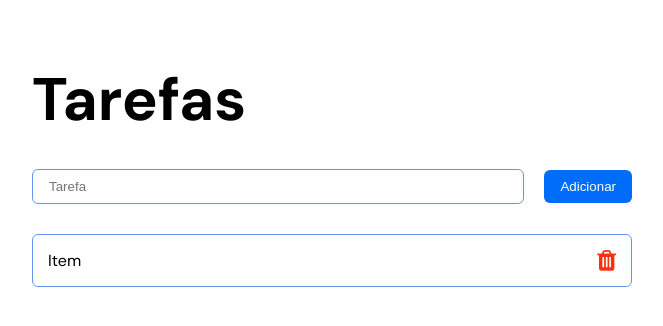
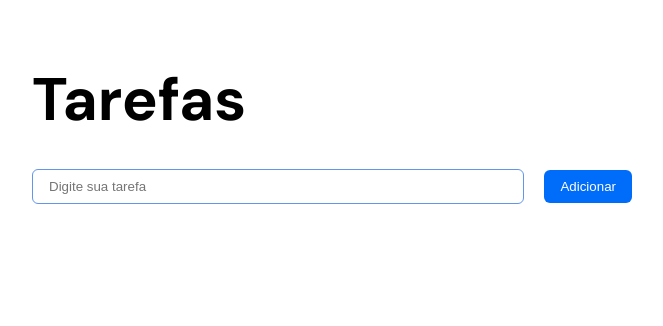
Before and after one commit to fabiano-filho/todo-list-vuejs, a Vue app: page / in a window 1280 px wide. Shown: the top 326 px of the page, without its empty margins (308-971 px from the left). Built offline with nearby package versions, Linux system fonts and the light colour scheme.

Commit message:
funcionalidades de add e deletar task e melhorias no css

```diff
--- a/src/App.vue
+++ b/src/App.vue
@@ -1,5 +1,7 @@
 <template>
-    <Tasks/>
+    <div id="align">
+      <Tasks/>
+    </div>
 </template>
 
 <style>
@@ -20,6 +22,10 @@ body {
   font-family: "DM sans";
 }
 
+#align {
+  padding-inline: 3rem;
+}
+
 </style>
 
 <script>
--- a/src/components/FormTask.vue
+++ b/src/components/FormTask.vue
@@ -1,7 +1,7 @@
 <template>
   <div class="form-task">
-      <input type="text" placeholder="Tarefa" class="text-task">
-      <button type="submit" class="button">Adicionar</button>
+      <input @keypress="keyPress($event)" v-model="task" type="text" placeholder="Digite sua tarefa" class="text-task">
+      <button  @click.prevent="addTask" class="button">Adicionar</button>
   </div>
 </template>
 
@@ -37,7 +37,22 @@ export default {
   name: "FormTask",
   data(){
       return {
+          task: ''
+      }
+  },
+  methods: {
+      addTask(){
+        if(this.task.trim() == '') {
+            return
+        }
+        this.$emit('add-task', this.task)
 
+        this.task = ''
+      },
+      keyPress(event) {
+        if(event.key == 'Enter') {
+            this.addTask()
+        }
       }
   }
 }
--- a/src/components/Tasks.vue
+++ b/src/components/Tasks.vue
@@ -1,9 +1,9 @@
 <template>
     <div class="container">
         <h1>Tarefas</h1>
-        <FormTask/>
-        <ul class="list-tasks">
-            <li class="task-item"><span>Item</span><a ><i class="fa fa-trash" aria-hidden="true"></i></a></li>
+        <FormTask @add-task="addTask" />
+        <ul v-show="!!tasks" v-for="task, id in allTasks" :key="id" class="list-tasks">
+            <li class="task-item"><span>{{ task }}</span><a ><i class="fa fa-trash" aria-hidden="true" @click="deleteTask(id)"></i></a></li>
         </ul>
     </div>
 </template>
@@ -11,7 +11,8 @@
 <style scoped>
 .container {
     margin-block: 6rem;
-    width: 60rem;
+    max-width: 60rem;
+    min-width: 30rem;
     margin-inline: auto;
 }
 
@@ -25,11 +26,13 @@
     align-items: center;
     justify-content: space-between;
     gap: 1rem;
+    margin-block: 1rem;
 }
 
 .task-item span {
     width: 100%;
     padding: 1.5rem;
+    color: black;
 }
 
 .task-item a {
@@ -54,8 +57,26 @@ import FormTask from "@/components/FormTask.vue"
 
 export default {
     name: "Tasks",
+    data(){
+        return {
+            tasks: []
+        }
+    },
     components: {
         FormTask
+    },
+    methods: {
+        addTask(task) {
+            this.tasks.push(task)
+        },
+        deleteTask(id) {
+            this.tasks.splice(id, 1)
+        }
+    },
+    computed: {
+      allTasks() {
+        return this.tasks.reverse()
     }
+  }
 }
 </script>
```
Also changed, not shown: 1 other file (tests, documents, lock files or other folders).
